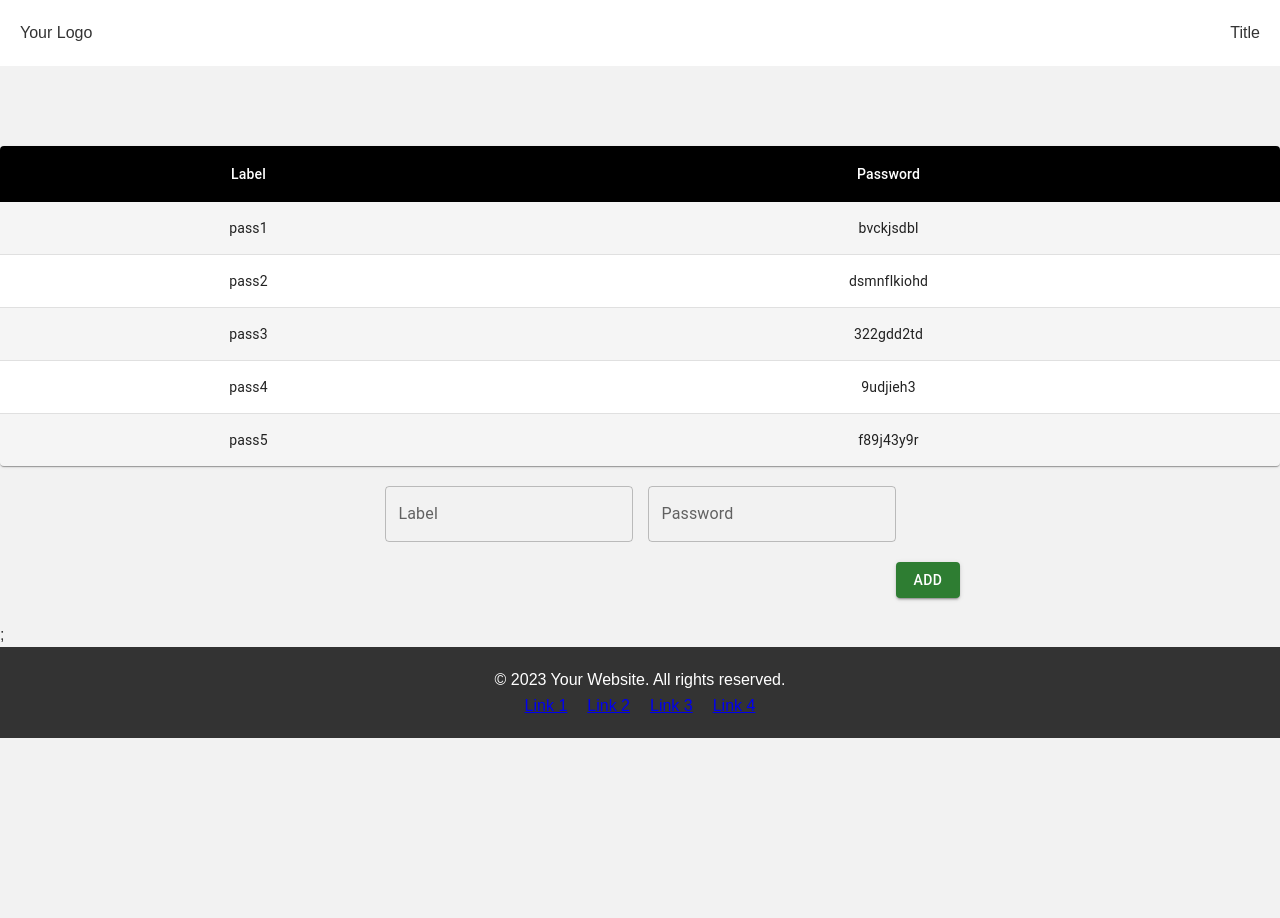
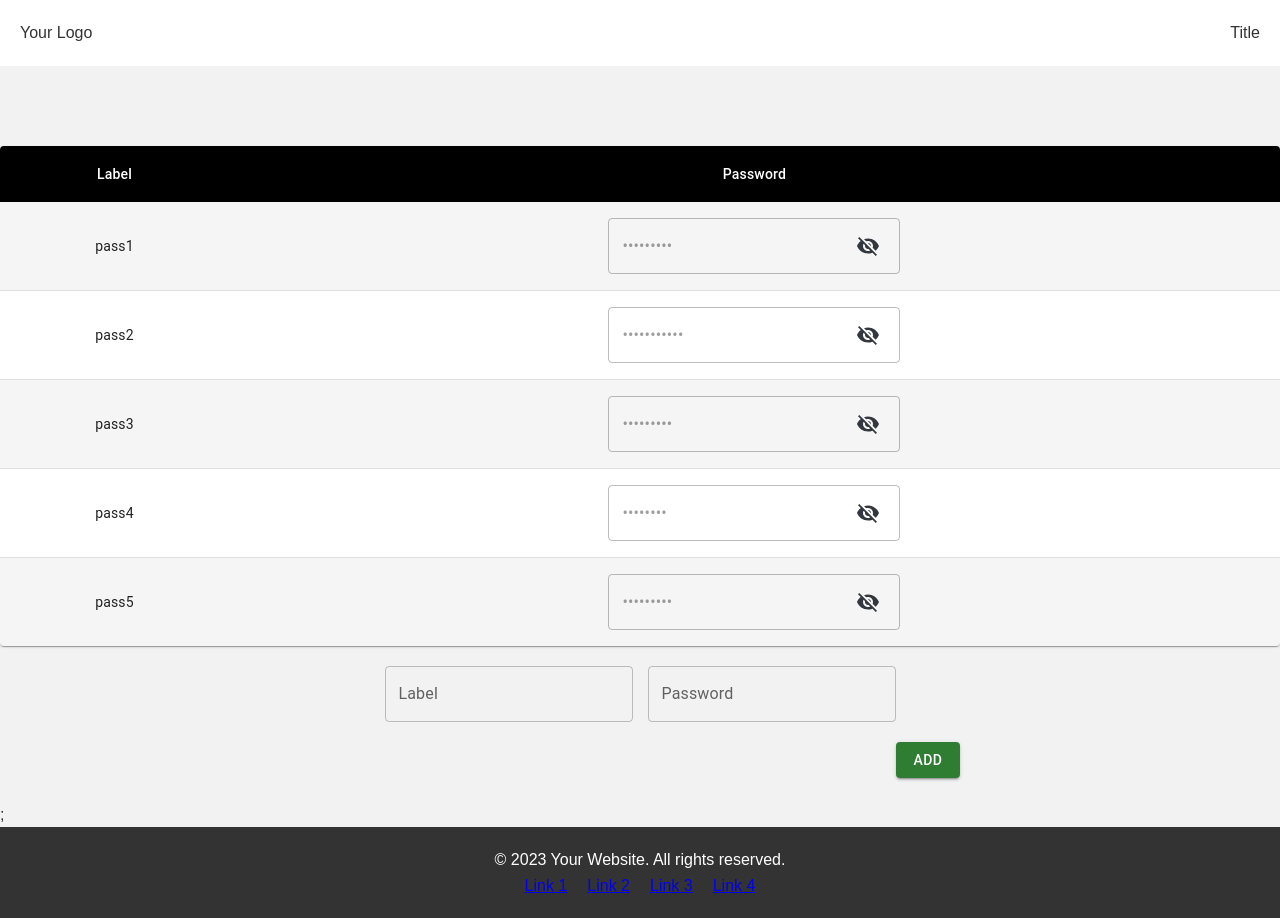
Before and after one commit to 4bridges/Password-Keeper, a Next.js app: page /passwordKeeper in a window 1280 px wide. Before the commit the page ends 800 px from the top, so only its background shows below. Built offline with nearby package versions, Linux system fonts and the light colour scheme.

Commit message:
add visibilaty to password keeper

```diff
--- a/package.json
+++ b/package.json
@@ -21,6 +21,7 @@
   "dependencies": {
     "@emotion/react": "^11.11.1",
     "@emotion/styled": "^11.11.0",
+    "@mui/icons-material": "^5.14.19",
     "@mui/joy": "^5.0.0-beta.17",
     "@mui/material": "^5.14.20",
     "@mui/styled-engine-sc": "^6.0.0-alpha.7",
--- a/pages/passwordKeeper.js
+++ b/pages/passwordKeeper.js
@@ -1,5 +1,5 @@
+import React, { useState } from 'react';
 import Box from '@mui/system/Box';
-import * as React from 'react';
 import { styled } from '@mui/material/styles';
 import Table from '@mui/material/Table';
 import TableBody from '@mui/material/TableBody';
@@ -8,10 +8,13 @@ import TableContainer from '@mui/material/TableContainer';
 import TableHead from '@mui/material/TableHead';
 import TableRow from '@mui/material/TableRow';
 import Paper from '@mui/material/Paper';
-import { Button, TextField } from '@mui/material';
+import { Button, TextField, InputAdornment } from '@mui/material';
+import { IconButton } from '@mui/joy';
+import Visibility from '@mui/icons-material/Visibility';
+import VisibilityOff from '@mui/icons-material/VisibilityOff';
 
 function createData(label, password) {
-  return { label, password};
+  return { label, password, showPassword: false };
 }
 
 const rows = [
@@ -41,6 +44,25 @@ const StyledTableCell = styled(TableCell)(({ theme }) => ({
   },
 }));
 export default function BasicTable() {
+  const [passwordData, setPasswordData] = useState(rows);
+  const [label, setLabel] = useState('');
+  const [password, setPassword] = useState('');
+
+  const changeVisibility = (selectedPass) => {
+    const newPass = passwordData.map((item) =>
+      item.label === selectedPass.label
+        ? { ...item, showPassword: !item.showPassword }
+        : item
+    );
+    setPasswordData(newPass);
+  };
+
+  const addNewPass = () => {
+    if (!label.length) return;
+    if (!password.length) return;
+    const newPass = [...passwordData, { label, password, showPassword: false }];
+    setPasswordData(newPass);
+  };
   return (
     <>
       <Box my={10}>
@@ -54,7 +76,7 @@ export default function BasicTable() {
                 </StyledTableRow>
               </TableHead>
               <TableBody>
-              {rows.map((row) => (
+                {passwordData.map((row, index) => (
                   <StyledTableRow
                     key={row.label}
                     sx={{ '&:last-child td, &:last-child th': { border: 0 } }}
@@ -62,26 +84,66 @@ export default function BasicTable() {
                     <StyledTableCell align="center" component="th" scope="row">
                       {row.label}
                     </StyledTableCell>
-                  <StyledTableCell align="center">{row.password}</StyledTableCell>
+                    <StyledTableCell align="center">
+                      <TextField
+                        disabled
+                        variant="outlined"
+                        type={row.showPassword ? 'text' : 'password'}
+                        value={row.password}
+                        // onChange={someChangeHandler}
+                        InputProps={{
+                          endAdornment: (
+                            <InputAdornment position="end">
+                              <IconButton
+                                aria-label="toggle password visibility"
+                                onClick={() => changeVisibility(row)}
+                                // onMouseDown={handleMouseDownPassword}
+                              >
+                                {row.showPassword ? (
+                                  <Visibility />
+                                ) : (
+                                  <VisibilityOff />
+                                )}
+                              </IconButton>
+                            </InputAdornment>
+                          ),
+                        }}
+                      />
+                    </StyledTableCell>
                   </StyledTableRow>
                 ))}
               </TableBody>
             </Table>
           </TableContainer>
         </Box>
-      <Box display='flex'  justifyContent='center' my='20px'>
+        <Box display="flex" justifyContent="center" my="20px">
           <TextField
-        sx={{marginRight:'15px'}}
+            sx={{ marginRight: '15px' }}
             align="center"
             id="outlined-basic"
             label="Label"
             variant="outlined"
+            onChange={(e) => setLabel(e.target.value)}
+            value={label}
           />
 
-        <TextField id="outlined-basic" label="Password" variant="outlined" />
+          <TextField
+            id="outlined-basic"
+            label="Password"
+            variant="outlined"
+            onChange={(e) => setPassword(e.target.value)}
+            value={password}
+          />
         </Box>
 
-      <Button sx={{float:'right', marginRight:'25vw'}} variant="contained" color="success">Add</Button>
+        <Button
+          sx={{ float: 'right', marginRight: '25vw' }}
+          variant="contained"
+          color="success"
+          onClick={addNewPass}
+        >
+          Add
+        </Button>
       </Box>
     </>
   );
```
Also changed, not shown: 1 other file (tests, documents, lock files or other folders). Lines whose indentation alone changed are shown as unchanged.
